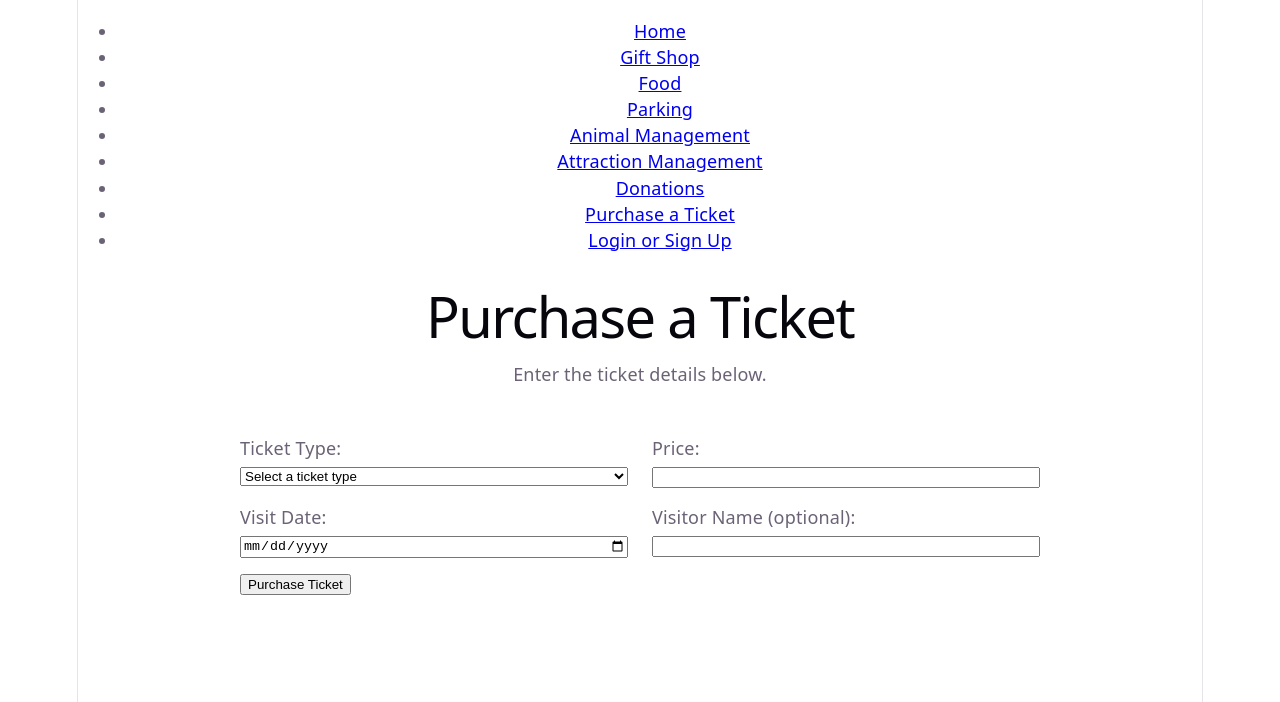
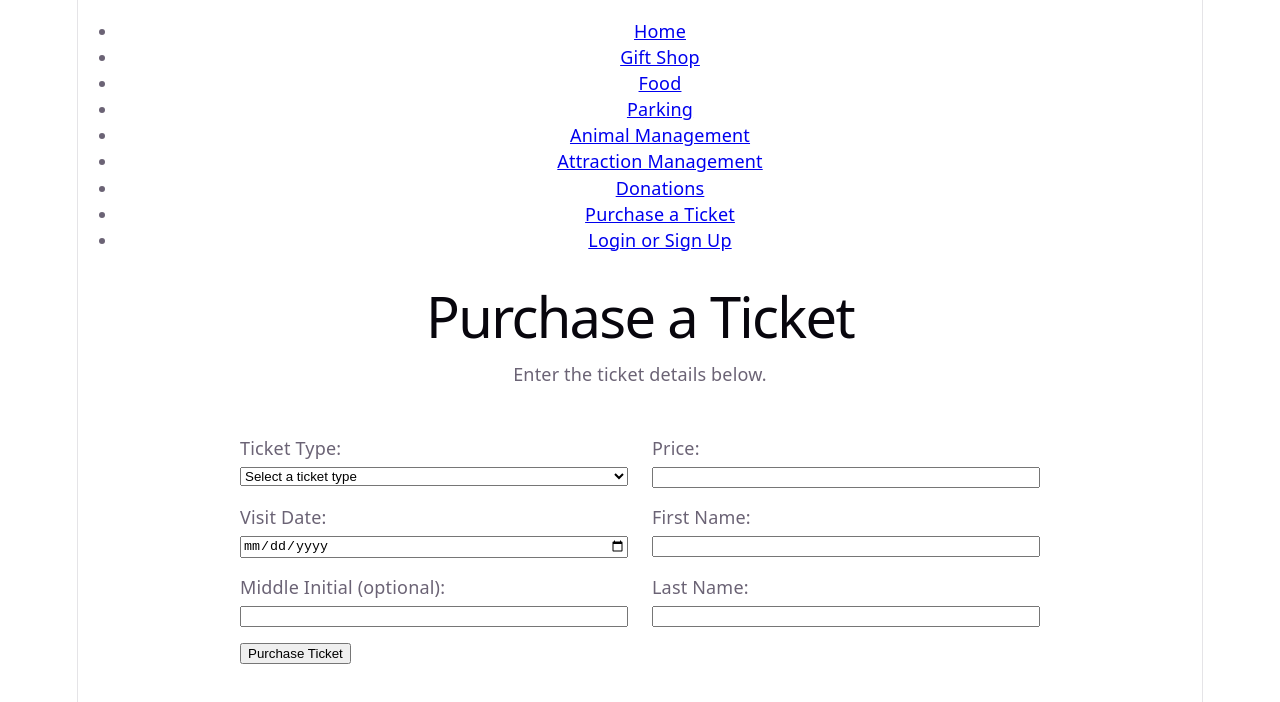
Before and after one commit to KhadeejaTap/team3, a React app in the folder frontend/: page /tickets in a window 1280 px wide. Shown: the top 702 px of the page. Built offline with nearby package versions, Linux system fonts and the light colour scheme; the HTML template or start-up script is replaced by a standard one.

Commit message:
changed name field whenbuying ticket

```diff
--- a/frontend/src/Tickets/Tickets.jsx
+++ b/frontend/src/Tickets/Tickets.jsx
@@ -11,7 +11,9 @@ function Tickets() {
     const now = new Date();
     const minVisitDate = `${now.getFullYear()}-${String(now.getMonth() + 1).padStart(2, '0')}-${String(now.getDate()).padStart(2, '0')}`;
     const [formData, setFormData] = useState({
-        visitor_name: '',
+        first_name: '',
+        middle_initial: '',
+        last_name: '',
         ticket_type: '',
         visit_date: '',
     });
@@ -29,6 +31,23 @@ function Tickets() {
         event.preventDefault();
         setMessage('');
 
+        const firstName = formData.first_name.trim();
+        const middleInitial = formData.middle_initial.trim();
+        const lastName = formData.last_name.trim();
+        const visitorName = [firstName, middleInitial, lastName]
+            .filter(Boolean)
+            .join(' ');
+
+        if (!firstName || !lastName) {
+            setMessage('Enter both a first and last name.');
+            return;
+        }
+
+        if (visitorName.length > 100) {
+            setMessage('The full name must be 100 characters or fewer.');
+            return;
+        }
+
         try {
             const response = await fetch(`${API_URL}/api/tickets`, {
                 method: 'POST',
@@ -36,8 +55,9 @@ function Tickets() {
                     'Content-Type': 'application/json',
                 },
                 body: JSON.stringify({
-                    ...formData,
-                    visitor_name: formData.visitor_name.trim() || null,
+                    ticket_type: formData.ticket_type,
+                    visit_date: formData.visit_date,
+                    visitor_name: visitorName,
                 }),
             });
             const result = await response.json();
@@ -47,7 +67,9 @@ function Tickets() {
 
             setMessage(`Ticket purchased successfully! Ticket ID: ${result.ticket_ID}`);
             setFormData({
-                visitor_name: '',
+                first_name: '',
+                middle_initial: '',
+                last_name: '',
                 ticket_type: '',
                 visit_date: '',
             });
@@ -101,12 +123,36 @@ function Tickets() {
                 </div>
 
                 <div className="ticket-form-field">
-                    <label htmlFor="visitor_name">Visitor Name (optional):</label>
+                    <label htmlFor="first_name">First Name:</label>
                     <input
-                        id="visitor_name"
-                        name="visitor_name"
+                        id="first_name"
+                        name="first_name"
+                        required
                         maxLength="100"
-                        value={formData.visitor_name}
+                        value={formData.first_name}
+                        onChange={handleChange}
+                    />
+                </div>
+
+                <div className="ticket-form-field">
+                    <label htmlFor="middle_initial">Middle Initial (optional):</label>
+                    <input
+                        id="middle_initial"
+                        name="middle_initial"
+                        maxLength="1"
+                        value={formData.middle_initial}
+                        onChange={handleChange}
+                    />
+                </div>
+
+                <div className="ticket-form-field">
+                    <label htmlFor="last_name">Last Name:</label>
+                    <input
+                        id="last_name"
+                        name="last_name"
+                        required
+                        maxLength="100"
+                        value={formData.last_name}
                         onChange={handleChange}
                     />
                 </div>
```
